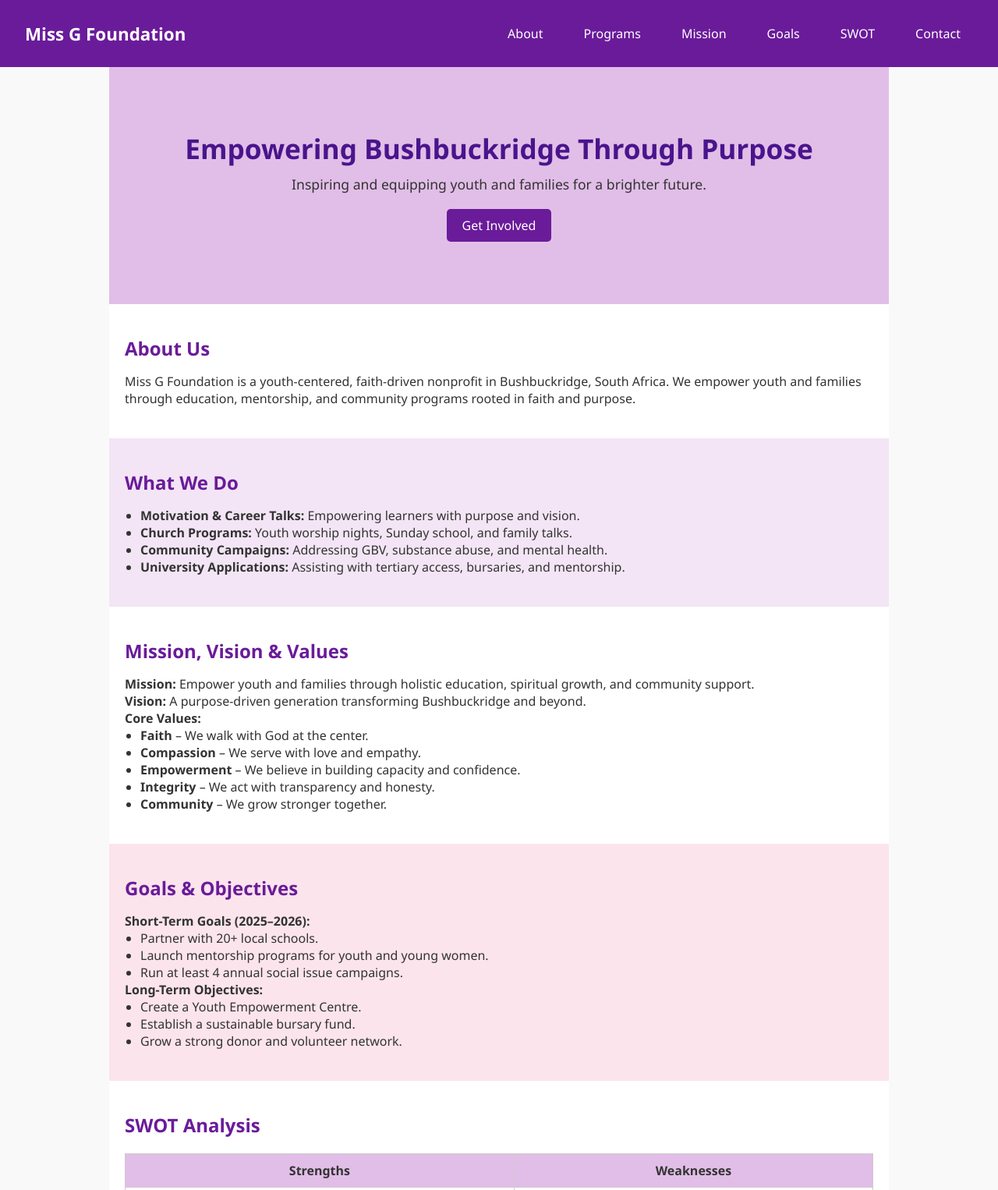
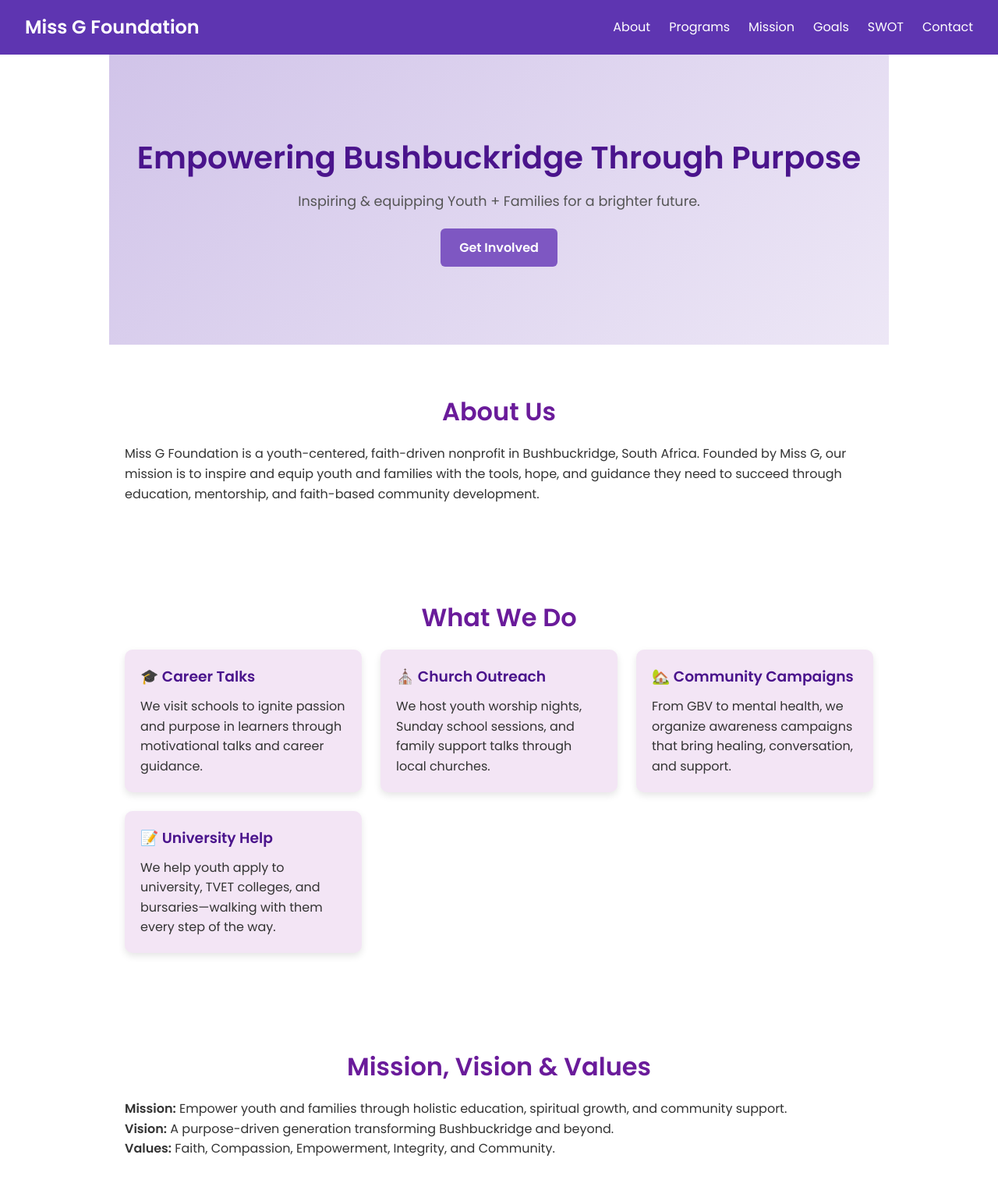
Before and after one commit to Kutollo/miss-g-foundation, a plain HTML site: page index.html in a window 1280 px wide. Shown: the top 1526 px of the page at 78% size. Drawn offline with Linux system fonts and the light colour scheme.

Commit message:
Update index.html

```diff
--- a/index.html
+++ b/index.html
@@ -4,122 +4,139 @@
   <meta charset="UTF-8" />
   <meta name="viewport" content="width=device-width, initial-scale=1.0"/>
   <title>Miss G Foundation</title>
+  <link rel="preconnect" href="https://fonts.googleapis.com">
+  <link href="https://fonts.googleapis.com/css2?family=Poppins:wght@400;600&display=swap" rel="stylesheet">
   <style>
-    * { margin: 0; padding: 0; box-sizing: border-box; font-family: 'Segoe UI', sans-serif; }
-
-    body { background: #f9f9f9; color: #333; }
-
+    * {
+      margin: 0;
+      padding: 0;
+      box-sizing: border-box;
+      scroll-behavior: smooth;
+    }
+    body {
+      font-family: 'Poppins', sans-serif;
+      background: #fff;
+      color: #333;
+      line-height: 1.6;
+    }
     header {
-      background: #6a1b9a;
-      color: #fff;
+      background: #5e35b1;
+      color: white;
       padding: 1rem 2rem;
       position: sticky;
       top: 0;
-      z-index: 1000;
+      z-index: 100;
     }
-
     nav {
       display: flex;
       justify-content: space-between;
       align-items: center;
       flex-wrap: wrap;
     }
-
-    .logo { font-size: 1.4rem; font-weight: bold; }
-
-    .nav-links {
+    .logo {
+      font-weight: 600;
+      font-size: 1.5rem;
+    }
+    .menu-toggle {
       display: none;
-      flex-direction: column;
-      width: 100%;
-      background: #7b1fa2;
-    }
-
-    .nav-links a {
-      padding: 1rem;
-      text-decoration: none;
-      color: white;
-      border-top: 1px solid #9c27b0;
-    }
-
-    .hamburger {
-      display: block;
       font-size: 1.8rem;
       cursor: pointer;
     }
-
+    .nav-links {
+      display: flex;
+      gap: 1.5rem;
+    }
+    .nav-links a {
+      color: white;
+      text-decoration: none;
+      font-weight: 500;
+    }
     .hero {
-      background: #e1bee7;
+      display: flex;
+      flex-direction: column;
+      align-items: center;
+      justify-content: center;
+      padding: 100px 20px;
       text-align: center;
-      padding: 80px 20px;
+      background: linear-gradient(135deg, #d1c4e9, #ede7f6);
     }
-
     .hero h1 {
-      font-size: 2.2rem;
+      font-size: 2.5rem;
       color: #4a148c;
     }
-
     .hero p {
       margin-top: 10px;
       font-size: 1.1rem;
+      color: #555;
     }
-
     .btn {
-      display: inline-block;
       margin-top: 20px;
-      background: #6a1b9a;
+      background: #7e57c2;
       color: white;
-      padding: 10px 20px;
-      border-radius: 5px;
+      padding: 12px 24px;
+      border-radius: 6px;
       text-decoration: none;
+      font-weight: 600;
     }
-
     section {
-      padding: 40px 20px;
+      padding: 60px 20px;
       max-width: 1000px;
       margin: auto;
-      background: white;
     }
-
     section h2 {
       color: #6a1b9a;
-      margin-bottom: 15px;
+      margin-bottom: 1rem;
+      font-size: 2rem;
+      text-align: center;
     }
-
-    section ul {
-      padding-left: 20px;
+    .cards {
+      display: grid;
+      gap: 1.5rem;
+      grid-template-columns: repeat(auto-fit, minmax(250px, 1fr));
     }
-
+    .card {
+      background: #f3e5f5;
+      padding: 20px;
+      border-radius: 10px;
+      box-shadow: 0 4px 10px rgba(0,0,0,0.1);
+    }
+    .card h3 {
+      color: #4a148c;
+      margin-bottom: 10px;
+    }
+    table {
+      width: 100%;
+      border-collapse: collapse;
+      margin-top: 20px;
+    }
+    th, td {
+      border: 1px solid #ccc;
+      padding: 12px;
+      text-align: left;
+    }
+    th {
+      background: #ede7f6;
+      color: #4a148c;
+    }
     footer {
       text-align: center;
       background: #4a148c;
       color: white;
       padding: 20px;
+      margin-top: 40px;
     }
-
-    table {
-      width: 100%;
-      border-collapse: collapse;
-      margin-top: 20px;
-    }
-
-    th, td {
-      padding: 10px;
-      border: 1px solid #ccc;
-    }
-
-    @media (min-width: 768px) {
+    @media (max-width: 768px) {
+      .menu-toggle {
+        display: block;
+      }
       .nav-links {
-        display: flex !important;
-        flex-direction: row;
-        background: none;
-        width: auto;
+        display: none;
+        flex-direction: column;
+        width: 100%;
+        margin-top: 1rem;
       }
-      .nav-links a {
-        margin-left: 20px;
-        border: none;
-      }
-      .hamburger {
-        display: none;
+      .nav-links.show {
+        display: flex;
       }
     }
   </style>
@@ -129,7 +146,7 @@
 <header>
   <nav>
     <div class="logo">Miss G Foundation</div>
-    <div class="hamburger" onclick="toggleMenu()">☰</div>
+    <div class="menu-toggle" onclick="toggleMenu()">☰</div>
     <div class="nav-links" id="navLinks">
       <a href="#about">About</a>
       <a href="#programs">Programs</a>
@@ -143,90 +160,92 @@
 
 <section class="hero">
   <h1>Empowering Bushbuckridge Through Purpose</h1>
-  <p>Inspiring and equipping youth and families for a brighter future.</p>
+  <p>Inspiring & equipping Youth + Families for a brighter future.</p>
   <a href="#contact" class="btn">Get Involved</a>
 </section>
 
 <section id="about">
   <h2>About Us</h2>
-  <p>Miss G Foundation is a youth-centered, faith-driven nonprofit in Bushbuckridge, South Africa. We empower youth and families through education, mentorship, and community programs rooted in faith and purpose.</p>
+  <p>Miss G Foundation is a youth-centered, faith-driven nonprofit in Bushbuckridge, South Africa. Founded by Miss G, our mission is to inspire and equip youth and families with the tools, hope, and guidance they need to succeed through education, mentorship, and faith-based community development.</p>
 </section>
 
-<section id="programs" style="background:#f3e5f5;">
+<section id="programs">
   <h2>What We Do</h2>
-  <ul>
-    <li><strong>Motivation & Career Talks:</strong> Empowering learners with purpose and vision.</li>
-    <li><strong>Church Programs:</strong> Youth worship nights, Sunday school, and family talks.</li>
-    <li><strong>Community Campaigns:</strong> Addressing GBV, substance abuse, and mental health.</li>
-    <li><strong>University Applications:</strong> Assisting with tertiary access, bursaries, and mentorship.</li>
-  </ul>
+  <div class="cards">
+    <div class="card">
+      <h3>🎓 Career Talks</h3>
+      <p>We visit schools to ignite passion and purpose in learners through motivational talks and career guidance.</p>
+    </div>
+    <div class="card">
+      <h3>⛪ Church Outreach</h3>
+      <p>We host youth worship nights, Sunday school sessions, and family support talks through local churches.</p>
+    </div>
+    <div class="card">
+      <h3>🏡 Community Campaigns</h3>
+      <p>From GBV to mental health, we organize awareness campaigns that bring healing, conversation, and support.</p>
+    </div>
+    <div class="card">
+      <h3>📝 University Help</h3>
+      <p>We help youth apply to university, TVET colleges, and bursaries—walking with them every step of the way.</p>
+    </div>
+  </div>
 </section>
 
 <section id="mission">
   <h2>Mission, Vision & Values</h2>
   <p><strong>Mission:</strong> Empower youth and families through holistic education, spiritual growth, and community support.</p>
   <p><strong>Vision:</strong> A purpose-driven generation transforming Bushbuckridge and beyond.</p>
-  <p><strong>Core Values:</strong></p>
-  <ul>
-    <li><strong>Faith</strong> – We walk with God at the center.</li>
-    <li><strong>Compassion</strong> – We serve with love and empathy.</li>
-    <li><strong>Empowerment</strong> – We believe in building capacity and confidence.</li>
-    <li><strong>Integrity</strong> – We act with transparency and honesty.</li>
-    <li><strong>Community</strong> – We grow stronger together.</li>
-  </ul>
+  <p><strong>Values:</strong> Faith, Compassion, Empowerment, Integrity, and Community.</p>
 </section>
 
-<section id="goals" style="background:#fce4ec;">
+<section id="goals">
   <h2>Goals & Objectives</h2>
-  <p><strong>Short-Term Goals (2025–2026):</strong></p>
   <ul>
-    <li>Partner with 20+ local schools.</li>
-    <li>Launch mentorship programs for youth and young women.</li>
-    <li>Run at least 4 annual social issue campaigns.</li>
-  </ul>
-  <p><strong>Long-Term Objectives:</strong></p>
-  <ul>
-    <li>Create a Youth Empowerment Centre.</li>
-    <li>Establish a sustainable bursary fund.</li>
-    <li>Grow a strong donor and volunteer network.</li>
+    <li><strong>Short-Term Goals:</strong> Reach 20+ schools, grow mentorship programs, and host 4 awareness campaigns annually.</li>
+    <li><strong>Long-Term Objectives:</strong> Establish a Youth Empowerment Centre and develop a sustainable bursary fund.</li>
   </ul>
 </section>
 
 <section id="swot">
   <h2>SWOT Analysis</h2>
   <table>
-    <tr style="background:#e1bee7;"><th>Strengths</th><th>Weaknesses</th></tr>
-    <tr><td>Community trust & presence</td><td>Limited funding</td></tr>
-    <tr><td>Faith-based mission</td><td>No permanent facility</td></tr>
-    <tr><td>Dedicated volunteers</td><td>Small digital reach</td></tr>
-    <tr><td>Diverse programs</td><td>Dependency on core team</td></tr>
-  </table>
-  <table>
-    <tr style="background:#e1bee7;"><th>Opportunities</th><th>Threats</th></tr>
-    <tr><td>NGO & school partnerships</td><td>Donor fatigue</td></tr>
-    <tr><td>Youth demand for guidance</td><td>Rural infrastructure gaps</td></tr>
-    <tr><td>Social media visibility</td><td>Competition from larger NGOs</td></tr>
-    <tr><td>Government grants</td><td>Local unrest or economic issues</td></tr>
+    <tr>
+      <th>Strengths</th>
+      <th>Weaknesses</th>
+    </tr>
+    <tr>
+      <td>Trusted local presence, dedicated volunteers, faith-driven mission.</td>
+      <td>Limited funding, small digital reach, no permanent facility.</td>
+    </tr>
+    <tr>
+      <th>Opportunities</th>
+      <th>Threats</th>
+    </tr>
+    <tr>
+      <td>School partnerships, social media growth, government grants.</td>
+      <td>Donor fatigue, infrastructure limits, local instability.</td>
+    </tr>
   </table>
 </section>
 
-<section id="contact" style="background:#f3e5f5;">
+<section id="contact">
   <h2>Contact Us</h2>
-  <p><strong>Email:</strong> [Insert email]</p>
+  <p><strong>Email:</strong> [insert@email.com]</p>
   <p><strong>Phone:</strong> [Insert number]</p>
   <p><strong>Location:</strong> Bushbuckridge, South Africa</p>
+  <p>Follow us on social media for updates and inspiration.</p>
 </section>
 
 <footer>
-  <p>&copy; 2025 Miss G Foundation | Powered by Purpose</p>
+  <p>&copy; 2025 Miss G Foundation — Powered by Purpose</p>
 </footer>
 
 <script>
   function toggleMenu() {
     const nav = document.getElementById('navLinks');
-    nav.style.display = nav.style.display === 'flex' ? 'none' : 'flex';
+    nav.classList.toggle('show');
   }
 </script>
 
 </body>
-  </html>
+</html>
```
